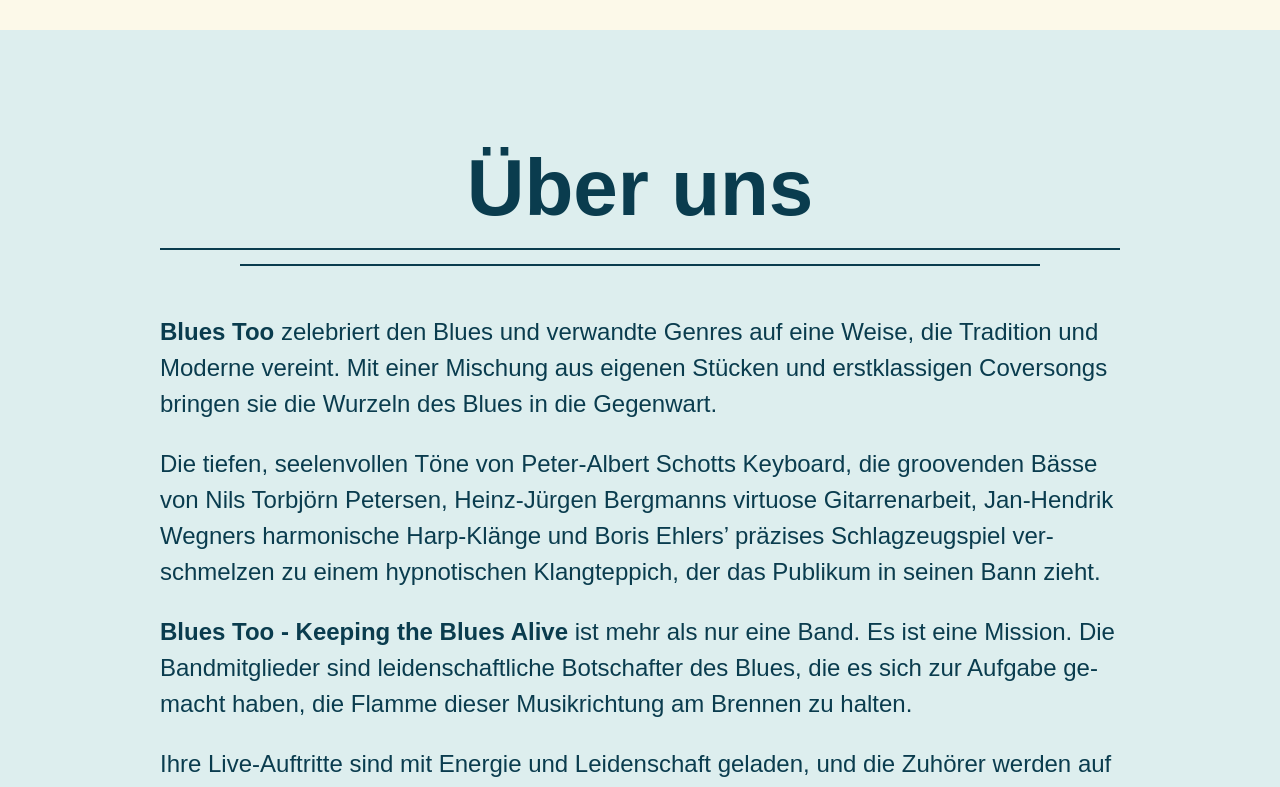
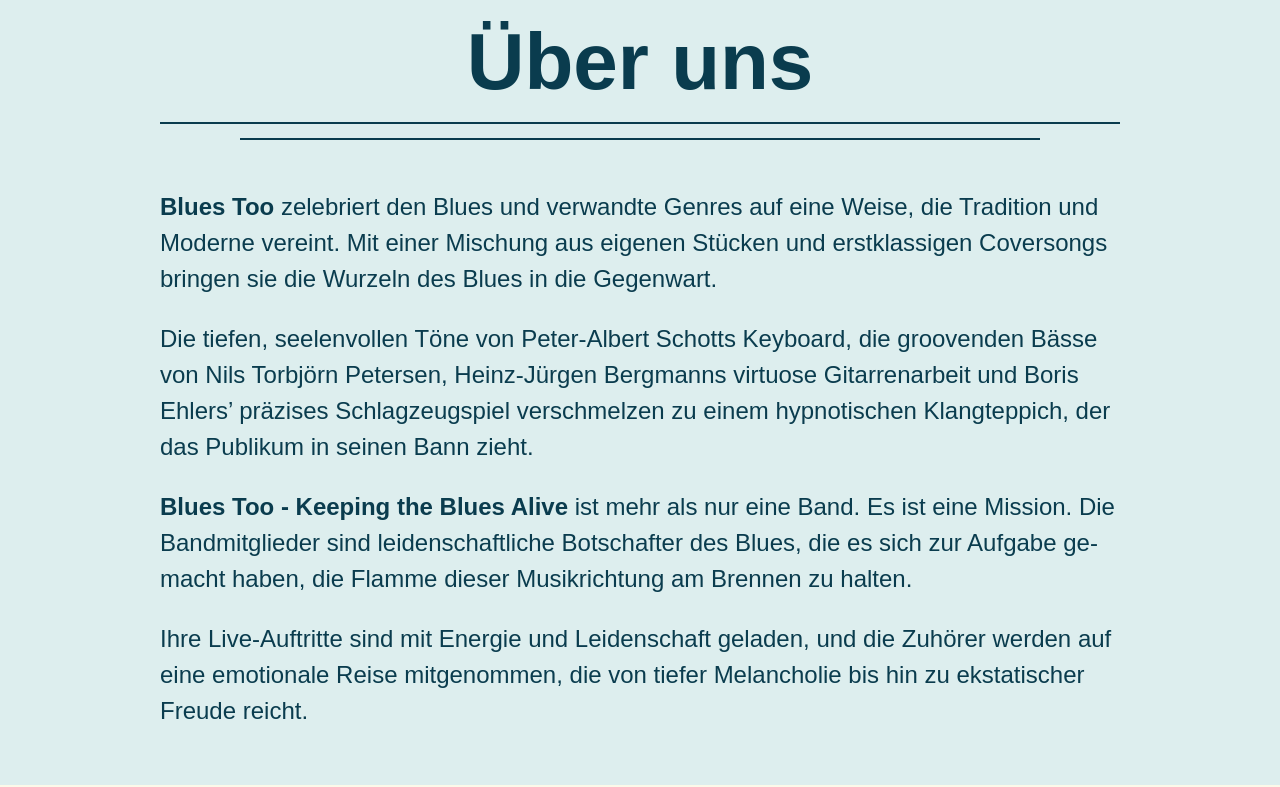
Before and after one commit to entepe85/bluestoo.de-react, a React (Vite) app: page / in a window 1280 px wide. Shown: the part 734-1521 px from the top of the page. Built offline with nearby package versions, Linux system fonts and the light colour scheme; a web font is replaced by a local one.

Commit message:
feat: update header image and band info

```diff
--- a/src/App.tsx
+++ b/src/App.tsx
@@ -65,10 +65,10 @@ function App() {
                 <p>
                     Die tiefen, seelenvollen Töne von Peter-Albert Schotts
                     Keyboard, die groovenden Bässe von Nils Torbjörn Petersen,
-                    Heinz-Jürgen Bergmanns virtuose Gitarrenarbeit, Jan-Hendrik
-                    Wegners harmonische Harp-Klänge und Boris Ehlers’ präzises
-                    Schlagzeugspiel verschmelzen zu einem hypnotischen
-                    Klangteppich, der das Publikum in seinen Bann zieht.
+                    Heinz-Jürgen Bergmanns virtuose Gitarrenarbeit und Boris
+                    Ehlers’ präzises Schlagzeugspiel verschmelzen zu einem
+                    hypnotischen Klangteppich, der das Publikum in seinen Bann
+                    zieht.
                 </p>
                 <p>
                     <strong>Blues Too - Keeping the Blues Alive</strong> ist
```
Also changed, not shown: public/assets/header.webp.
